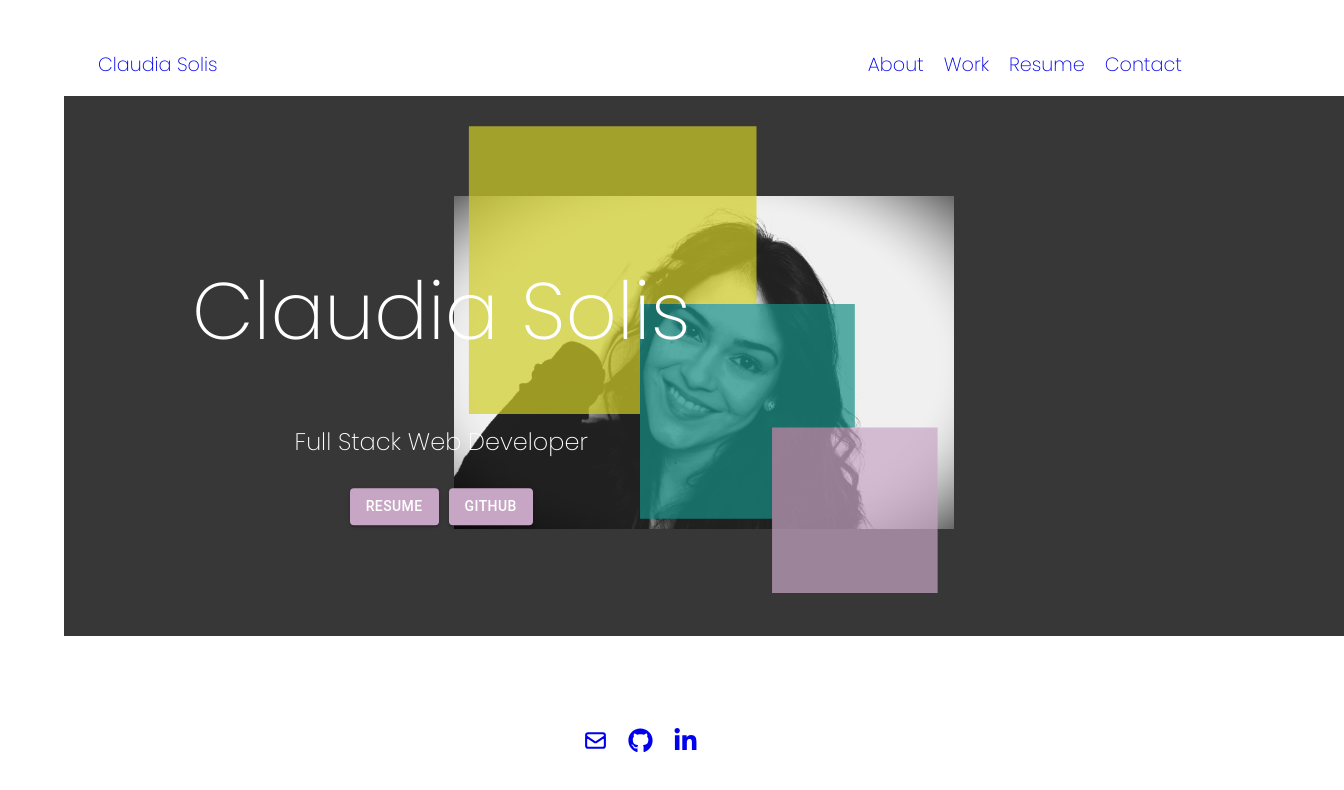
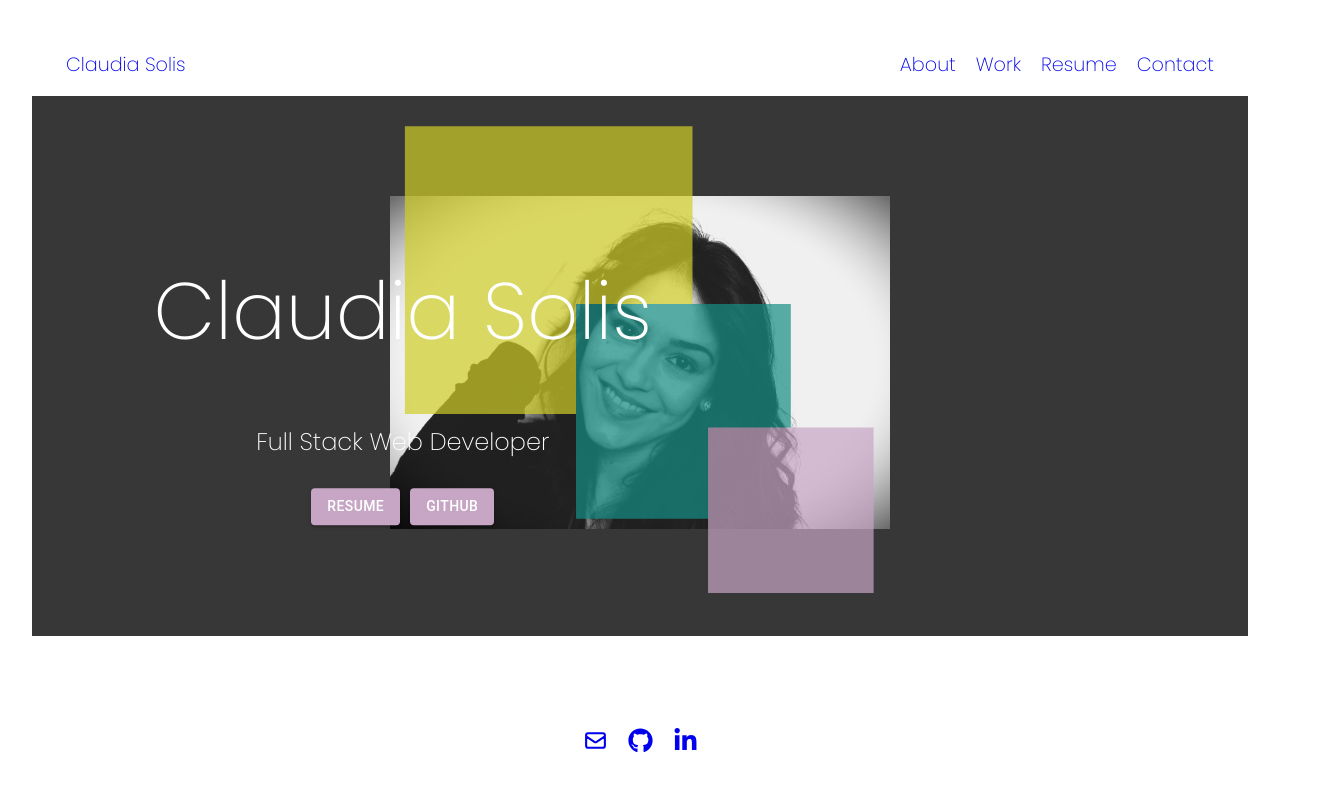
Before and after one commit to cjsolis12/claudia-solis, a React (Vite) app: page / in a window 1280 px wide. Shown: the top 790 px of the page, 1344 px wide, since content can reach past the window. Built offline with nearby package versions, Linux system fonts and the light colour scheme.

Commit message:
changed sizing on hero

```diff
--- a/src/App.jsx
+++ b/src/App.jsx
@@ -1,6 +1,5 @@
 import "./App.css";
 import { Routes, Route } from "react-router-dom";
-import { Box, Container } from "@mui/system";
 
 //Components
 import Navbar from "./components/layout/Navbar";
@@ -16,7 +15,7 @@ import Contact from "./pages/Contact";
 function App() {
   return (
     <>
-      <Container height="100vh">
+      <div height="100vh">
         <Navbar />
         <Routes>
           <Route path="" element={<Home />} />
@@ -26,7 +25,7 @@ function App() {
           <Route path="contact" element={<Contact />} />
         </Routes>
         <Footer />
-      </Container>
+      </div>
     </>
   );
 }
--- a/src/index.css
+++ b/src/index.css
@@ -13,13 +13,15 @@ a:hover {
   color: #535bf2;
 }
 
-body {
+body, html {
   margin: 0;
+  padding: 0;
+  height: 100%;
 }
 
 /* Header and Navbar Section */
 .navbar {
-  color: '#373737';
+  color: #373737;
   font-weight: 300;
 }
 
@@ -38,7 +40,6 @@ body {
   position: relative;
   background-color: #373737;
   padding: 100px 0;
-  width: 100vw;
 }
 
 .overlay-text {
--- a/src/pages/Home.jsx
+++ b/src/pages/Home.jsx
@@ -51,6 +51,7 @@ export default function Home() {
             <Button variant="contained" sx={{backgroundColor: "#C7A6C5", margin:"5px"}}>Github</Button>
             </Box>
           </div>
+
           <img src={headerImage} alt="Header Image" className="header-images" />
           <div className="svg-decoration"></div>
         </div>
```
